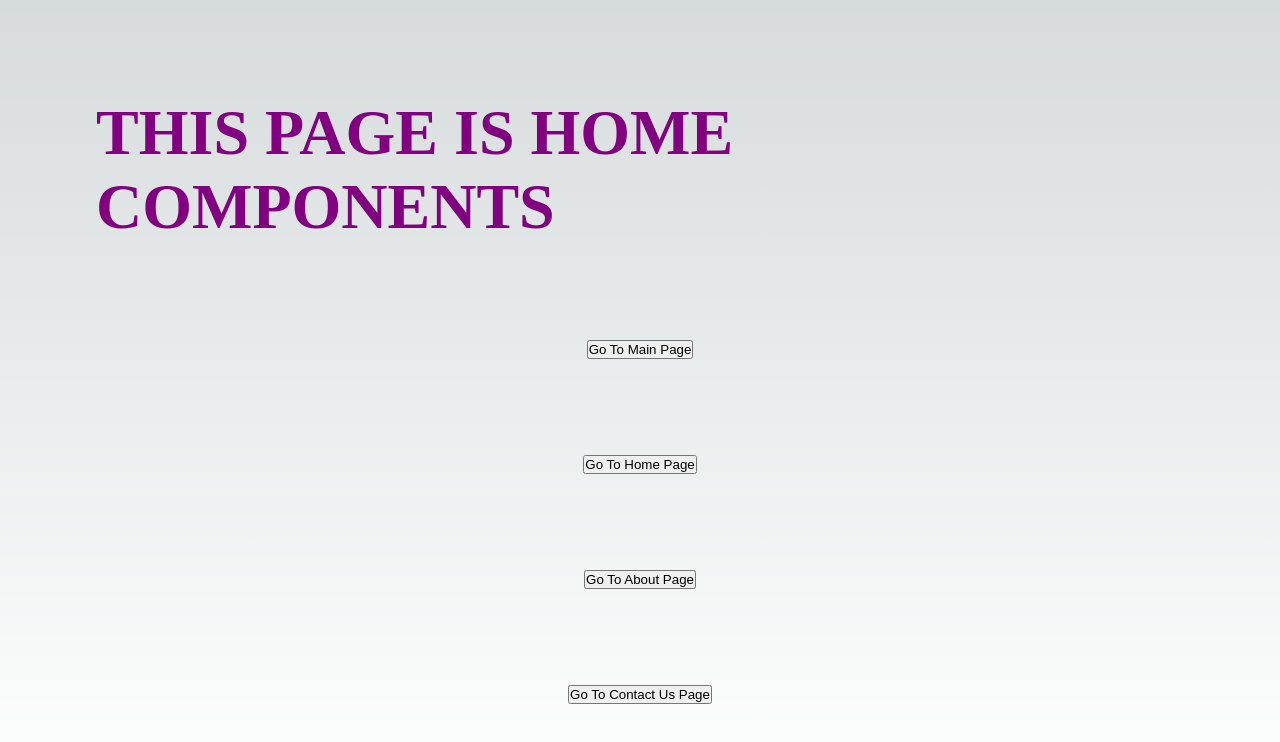
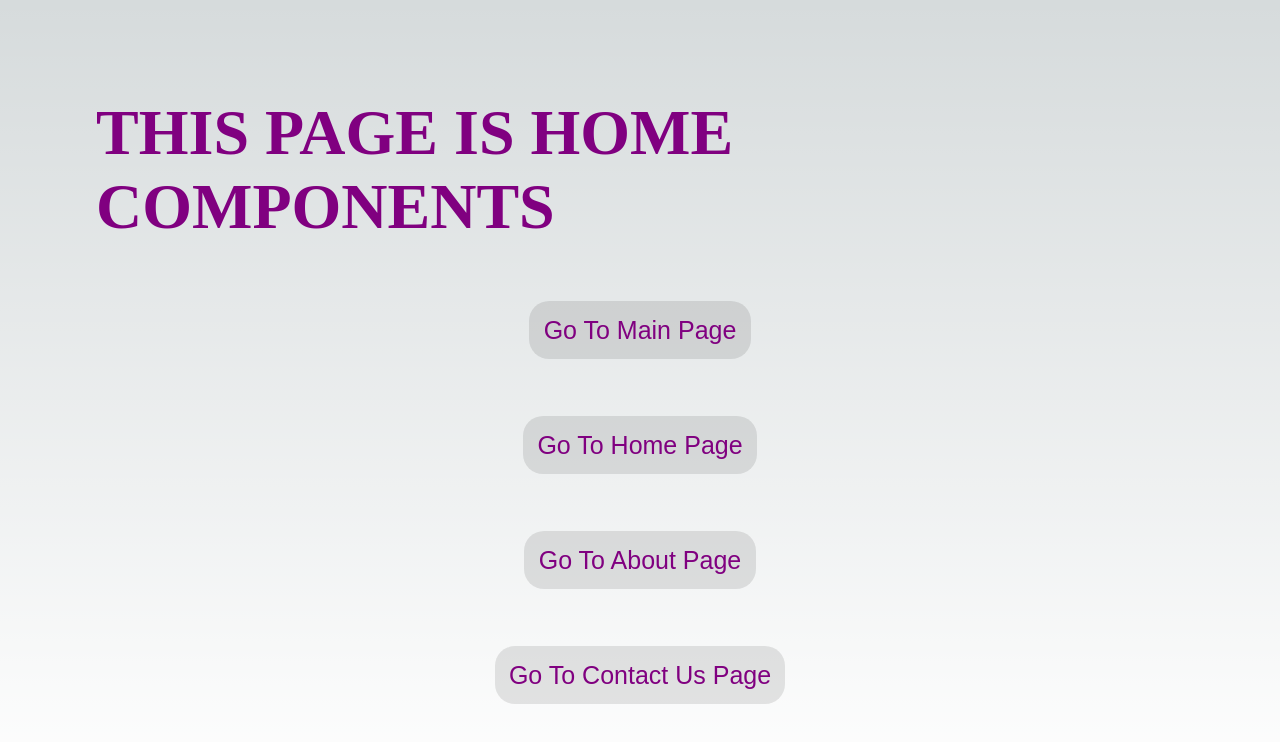
Before and after one commit to shoaibattari/Shoaib-Nextjs-HelloWorld, a Next.js app in the folder shoaib-next-app/: page /home in a window 1280 px wide. Shown: the top 742 px of the page. Built offline with nearby package versions, Linux system fonts and the light colour scheme.

Commit message:
add css in button

```diff
--- a/shoaib-next-app/app/home/contactUs/page.tsx
+++ b/shoaib-next-app/app/home/contactUs/page.tsx
@@ -26,7 +26,7 @@ export default function ConatctUs() {
 </button>
 
 
-<button type="button" onClick={()=> router.push('./home/contact US')}>
+<button type="button" onClick={()=> router.push('./home/contact Us')}>
   Go To Contact Us Page
 </button>
   </main>)
--- a/shoaib-next-app/app/home/page.tsx
+++ b/shoaib-next-app/app/home/page.tsx
@@ -7,7 +7,6 @@ export default function Home() {
   return (
     <main className={styles.main}>
       <h1>THIS PAGE IS HOME COMPONENTS</h1>
-
       <button type="button" className="btn" onClick={() => router.push('./')}>
         Go To Main Page
       </button>
@@ -23,7 +22,6 @@ export default function Home() {
       <button type="button" onClick={() => router.push('./home/contactUs')}>
         Go To Contact Us Page
       </button>
-
-    </main>
+      </main>
     )
 }
--- a/shoaib-next-app/app/page.module.css
+++ b/shoaib-next-app/app/page.module.css
@@ -7,6 +7,18 @@
   min-height: 100vh;
   color: purple;
 font-size: xx-large;}
+
+.main  button{
+  display: flex;
+  cursor: pointer;
+  border: none;
+  border-radius: 20px;
+  background-color: #0000001a;
+  padding: .90rem;
+  color: purple;
+font-size: 25px;}
+
+
 
 .description {
   display: inherit;
--- a/shoaib-next-app/app/page.tsx
+++ b/shoaib-next-app/app/page.tsx
@@ -8,10 +8,11 @@ import Link from 'next/link'
 export default function Home() {
   return (<>
     <main className={styles.main}>
-<h1>HELLO WORLD FROM SHOAIB MEMON MY FIRST APP FOR NEXT.JS</h1>
+<p>App Create By: SHOAIB MEMON</p>
+<br />
+<h3>MY FIRST APP FOR NEXT.JS WITH ROUTING</h3>
 <p>-----------------------------------------------------------------------</p>
 <p>this is main page</p>
-<br />
 <p>-----------------------------------------------------------------------</p>
 
 <Link href="/home">Go To Home Page</Link>
```
Also changed, not shown: shoaib-next-app/app/home/about/page.tsx (+1 -6 lines).
